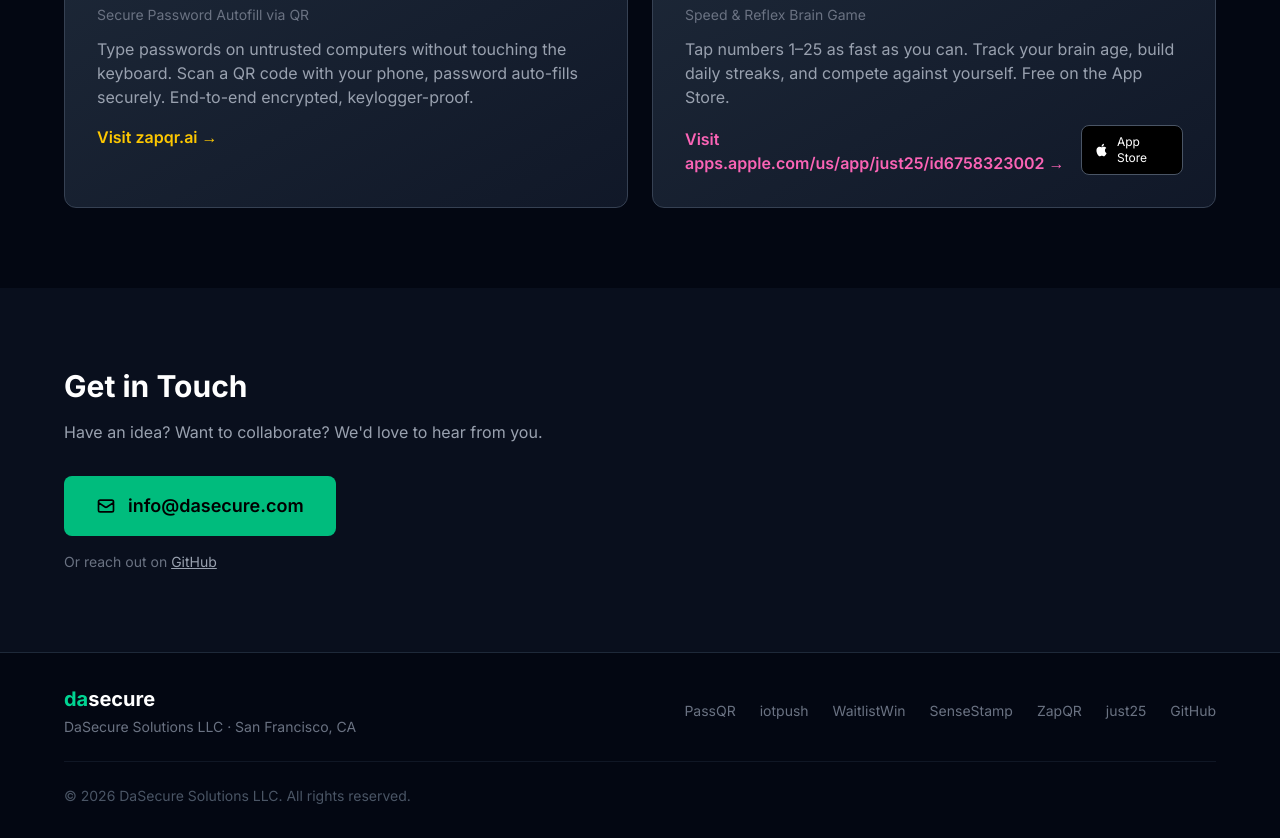
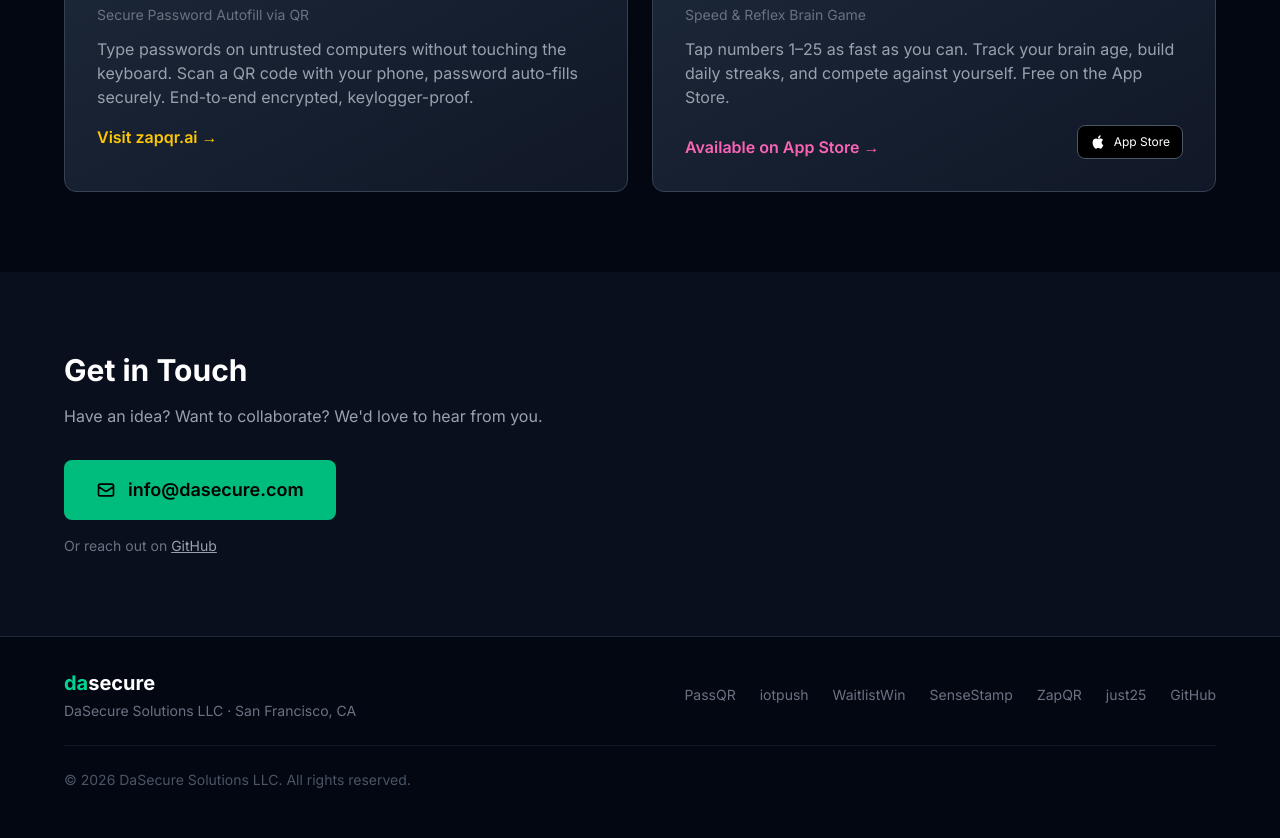
Before and after one commit to dasecure/dasecure-website, a Next.js app: page / in a window 1280 px wide. Shown: the part 2060-2898 px from the top of the page. Built offline with nearby package versions, Linux system fonts and the light colour scheme.

Commit message:
Shorten just25 link text to 'Available on App Store'

```diff
--- a/src/app/page.tsx
+++ b/src/app/page.tsx
@@ -284,7 +284,9 @@
                   <span
                     className={`${product.colorClasses.link} font-semibold transition`}
                   >
-                    Visit {product.url.replace("https://", "").replace("apps.apple.com/app/", "App Store")} →
+                    {product.name === "just25"
+                      ? "Available on App Store →"
+                      : `Visit ${product.url.replace("https://", "")} →`}
                   </span>
                   {product.name === "just25" && (
                     <span className="bg-black text-white text-xs px-3 py-2 rounded-lg flex items-center gap-2 border border-gray-600 hover:bg-gray-900 transition">
```
